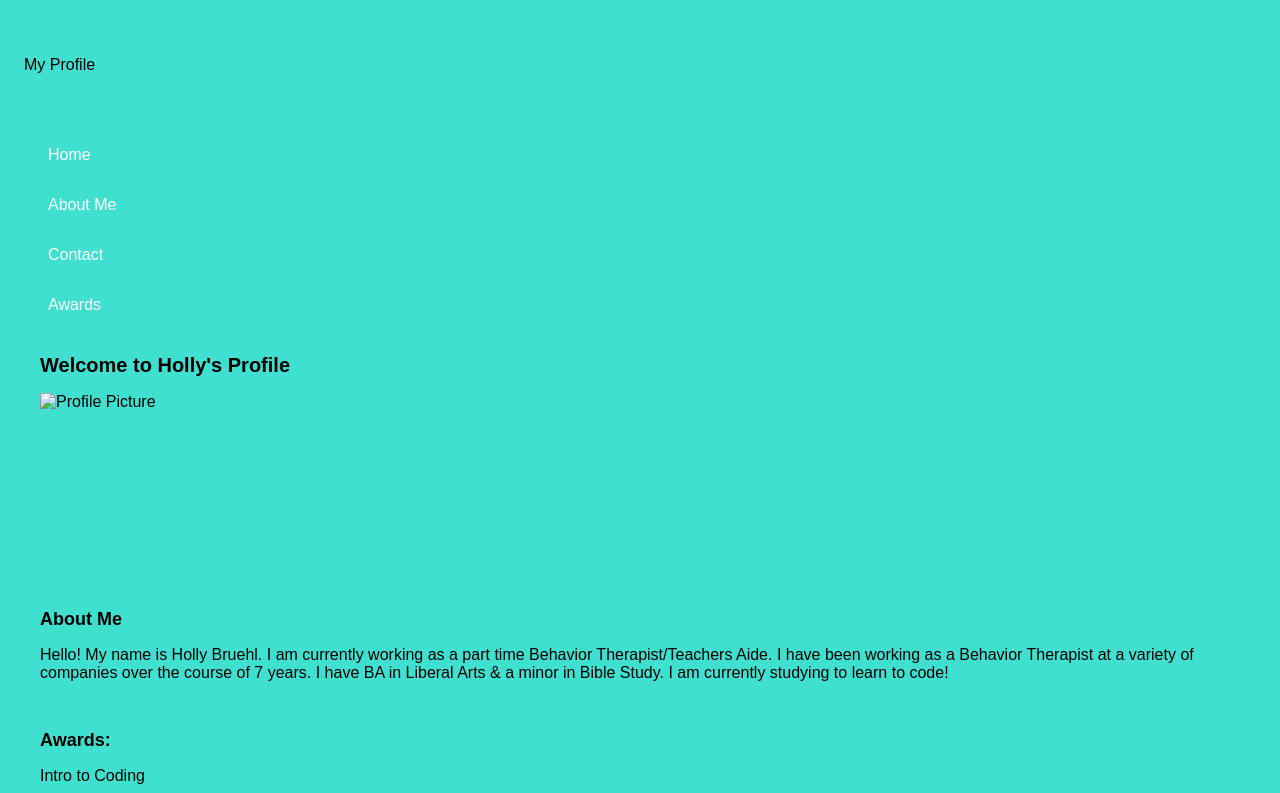
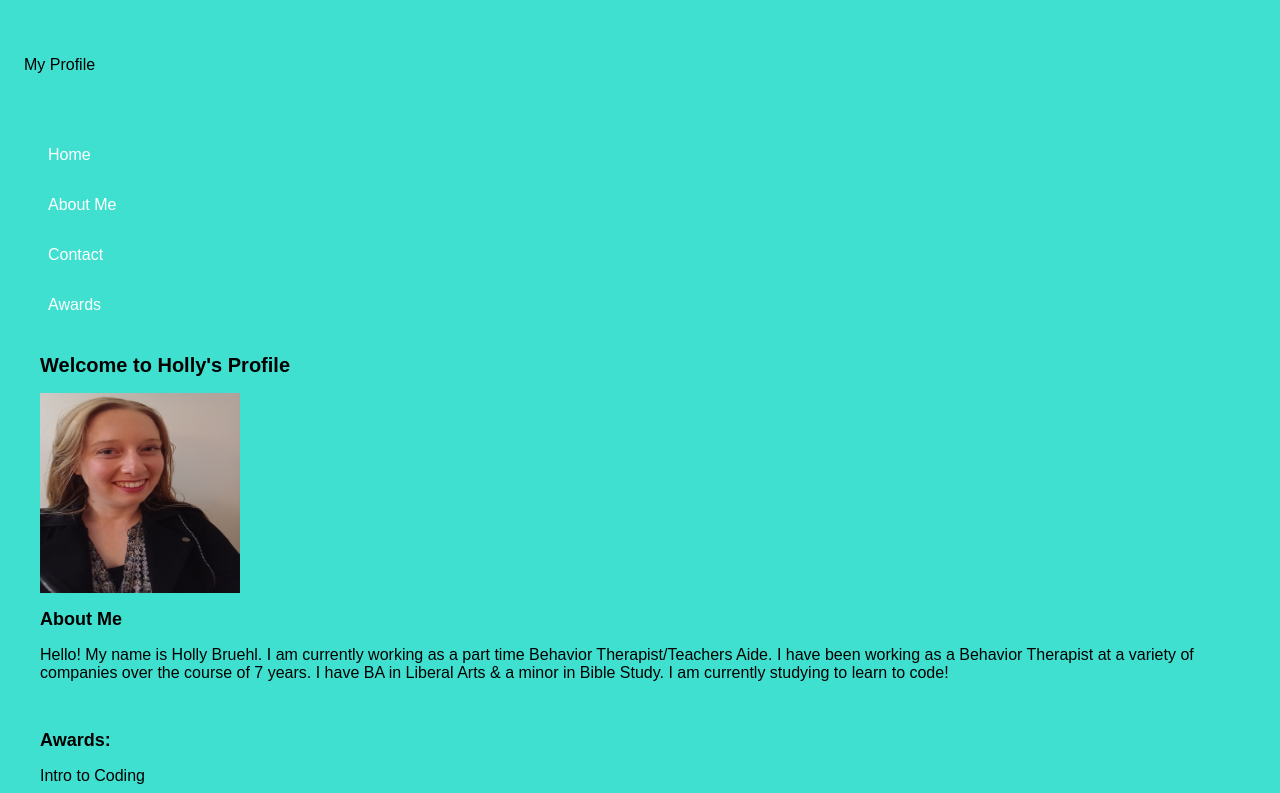
Before and after one commit to Gidget59/Portfolio-Project, a plain HTML site: page index.html in a window 1280 px wide. Shown: the top 793 px of the page. Drawn offline with Linux system fonts and the light colour scheme.

Commit message:
Update profile picture source in index.html

```diff
--- a/index.html
+++ b/index.html
@@ -17,7 +17,7 @@
     <!--Main Section-->
     <section>
         <h1>Welcome to Holly's Profile</h1>
-        <img src="C:\Users\mshol\OneDrive\Desktop\Project img\IMG_20230106_221921422.jpg" alt="Profile Picture" width="200" height="200" name="profile" id="Profile class="Profile">
+        <img src="https://github.com/Gidget59/Portfolio-Project/blob/9551f0112a4ccb4f249f8f3261aa4c0426425ba5/IMG_20230106_221923934.jpg" alt="Profile Picture" width="200" height="200" name="profile" id="Profile class="Profile">
             <h2>About Me</h2>
                 <p>Hello! My name is Holly Bruehl. I am currently working as a part time Behavior Therapist/Teachers Aide. I have been working as a Behavior Therapist at a variety of companies over the course of 7 years. I have BA in Liberal Arts & a minor in Bible Study. I am currently studying to learn to code!</p></p>
     </section>
```
